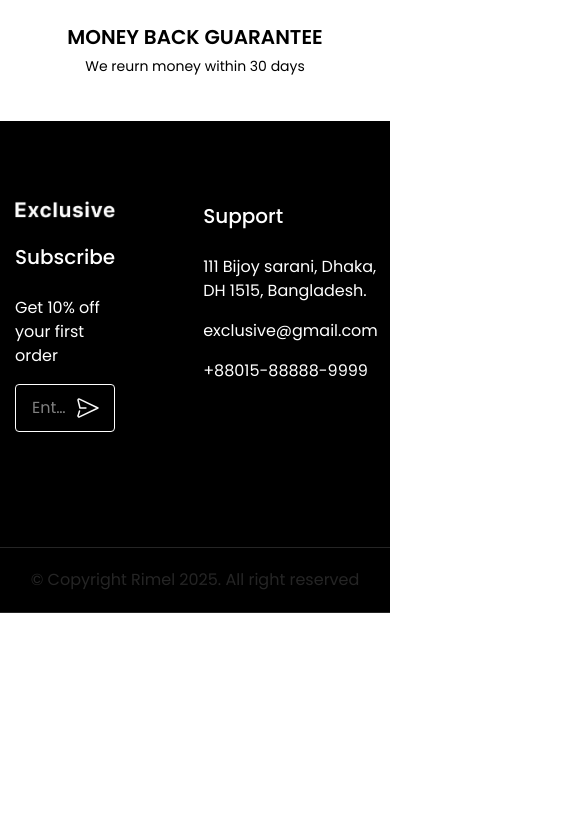
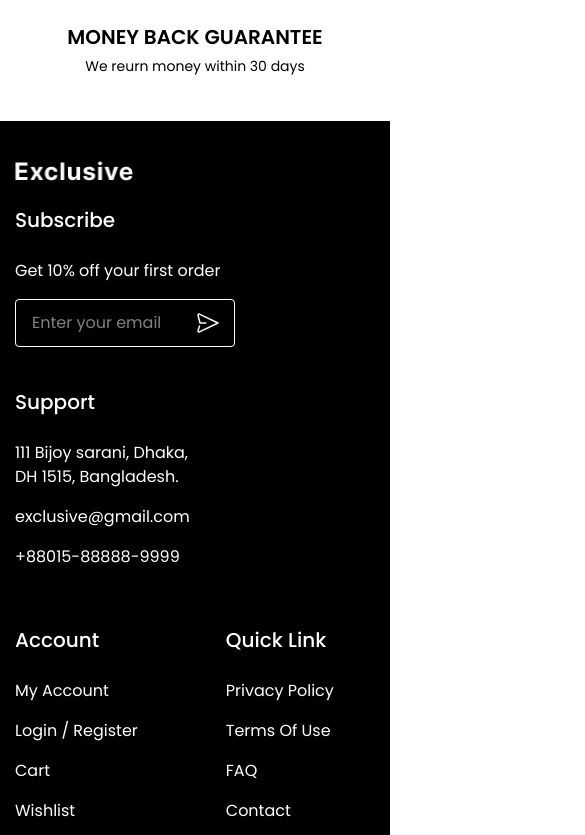
Before and after one commit to suraj88198/Ecommerce-Website, a Next.js app: page / in a window 390 px wide. Shown: the part 7489-8324 px from the top of the page, 585 px wide, since content can reach past the window. Before the commit the page ends 8102 px from the top, so only its background shows below. Built offline with nearby package versions, Linux system fonts and the light colour scheme.

Commit message:
added footer css and remove unused code

```diff
--- a/package.json
+++ b/package.json
@@ -22,6 +22,7 @@
     "@types/node": "^20",
     "@types/react": "^19",
     "@types/react-dom": "^19",
+    "@types/react-slick": "^0.23.13",
     "eslint": "^9",
     "eslint-config-next": "15.3.4",
     "tailwindcss": "^4",
--- a/src/app/globals.css
+++ b/src/app/globals.css
@@ -512,6 +512,11 @@ body{
         opacity: 0.5;
         font-family: "Poppins", sans-serif;
       }
+      &:focus{
+        border-color: #DB4444;
+        box-shadow: none;
+        outline: none;
+      }
   }
   .news-btn{
     position: absolute;
@@ -536,4 +541,15 @@ body{
       }
     }
   }
+  .footer-address{
+    p{
+      a{
+        transition: ease all 0.4s;
+          &:hover{
+            color: #DB4444;
+            transition: ease all 0.4s;
+          }
+      }
+    }
+  }
 }
--- a/src/app/layout.tsx
+++ b/src/app/layout.tsx
@@ -1,8 +1,7 @@
 import type { Metadata } from "next";
 import "./globals.css";
-import Header from "@/components/commonHeader/header";
-import Footer from "@/components/commonFooter/footer";
-
+import 'slick-carousel/slick/slick.css';
+import 'slick-carousel/slick/slick-theme.css';
 export const metadata: Metadata = {
   title: "Ecommerce Website",
   description: "By Suraj Kushwah",
@@ -19,9 +18,7 @@ export default function RootLayout({
   return (
     <html lang="en">
       <body>
-        <Header/>
         <div>{children}</div>
-        <Footer/>
       </body>
     </html>
   );
--- a/src/app/page.tsx
+++ b/src/app/page.tsx
@@ -2,12 +2,17 @@
 
 import React from 'react';
 import Home from './home/page';
+import Header from '@/components/commonHeader/header';
+import Footer from '@/components/commonFooter/footer';
 
 
 const App: React.FC = () => {
   return (
     <>
+            <Header/>
+
       <Home/>
+<Footer/>
     </>
   );
 };
--- a/src/components/bestSeller/bestseller.tsx
+++ b/src/components/bestSeller/bestseller.tsx
@@ -1,9 +1,7 @@
 'use client';
 import { EyeIcon, WishlistIcon } from '@/utils/icons/icons';
-import React, { useEffect, useState } from 'react';
+import React from 'react';
 import StarIcon from '../starIcon/starIcon';
-import 'slick-carousel/slick/slick.css';
-import 'slick-carousel/slick/slick-theme.css';
 import { Button } from 'antd';
 
 interface Product {
--- a/src/components/categorySection/CategorySection.tsx
+++ b/src/components/categorySection/CategorySection.tsx
@@ -1,7 +1,5 @@
 import React, { useState } from 'react';
 import Slider from 'react-slick';
-import 'slick-carousel/slick/slick.css';
-import 'slick-carousel/slick/slick-theme.css';
 import { PhoneIcon, ComputerIcon, SmartWatchIcon, CameraIcon, HeadPhonesIcon, GamingIcon } from '@/utils/icons/icons';
 
 const categories = [
--- a/src/components/commonFooter/footer.tsx
+++ b/src/components/commonFooter/footer.tsx
@@ -7,9 +7,9 @@ import FooterMenu from '../footerMenu/footerMenu'
 const Footer = () => {
   return (
     <>
-    <div className='footer-main bg-black pt-20'>
+    <div className='footer-main bg-black pt-10 md:pt-20'>
         <div className='container'>
-            <div className='footer-content-main flex gap-22 justify-between'>
+            <div className='footer-content-main flex flex-wrap gap-10 lg:gap-22 justify-between'>
                 <div className='footer-logo max-w-[220px] w-full'>
                     <Image src="/footer-logo.png" alt="logo" width={118} height={100} />
                     <h2 className='text-white text-[20px] font-medium mt-6'>Subscribe</h2>
@@ -50,9 +50,9 @@ const Footer = () => {
                 </div>
             </div>
         </div>
-        <div className='footer-copyright mt-11 py-5 border-t border-b border-[#7b7b7b4d]'>
+        <div className='footer-copyright mt-11 py-5 border-t border-[#7b7b7b7c]'>
             <div className='container'>
-                <p className='text-[#7b7b7b4d] text-[16px] font-normal text-center'>© Copyright Rimel 2025. All right reserved</p>
+                <p className='text-[#7b7b7b7c] text-[16px] font-normal text-center'>© Copyright 2025. All right reserved</p>
             </div>
         </div>
     </div>
--- a/src/components/flashSaleSection/FlashSaleSection.tsx
+++ b/src/components/flashSaleSection/FlashSaleSection.tsx
@@ -3,8 +3,6 @@ import { EyeIcon, WishlistIcon } from '@/utils/icons/icons';
 import React, { useEffect, useState } from 'react';
 import StarIcon from '../starIcon/starIcon';
 import Slider from 'react-slick';
-import 'slick-carousel/slick/slick.css';
-import 'slick-carousel/slick/slick-theme.css';
 import { Button } from 'antd';
 
 interface Product {
```
Also changed, not shown: 1 other file (tests, documents, lock files or other folders).
